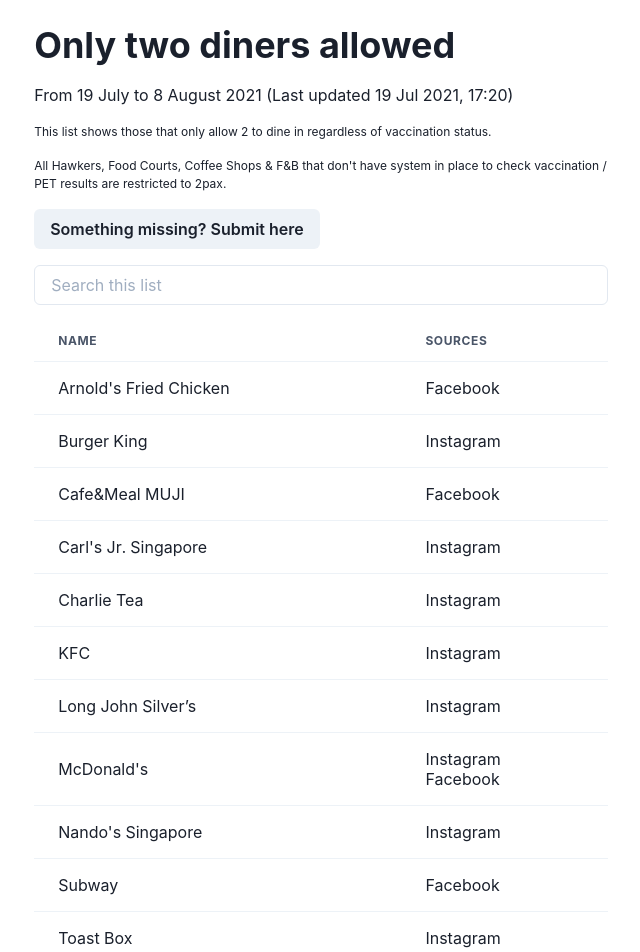
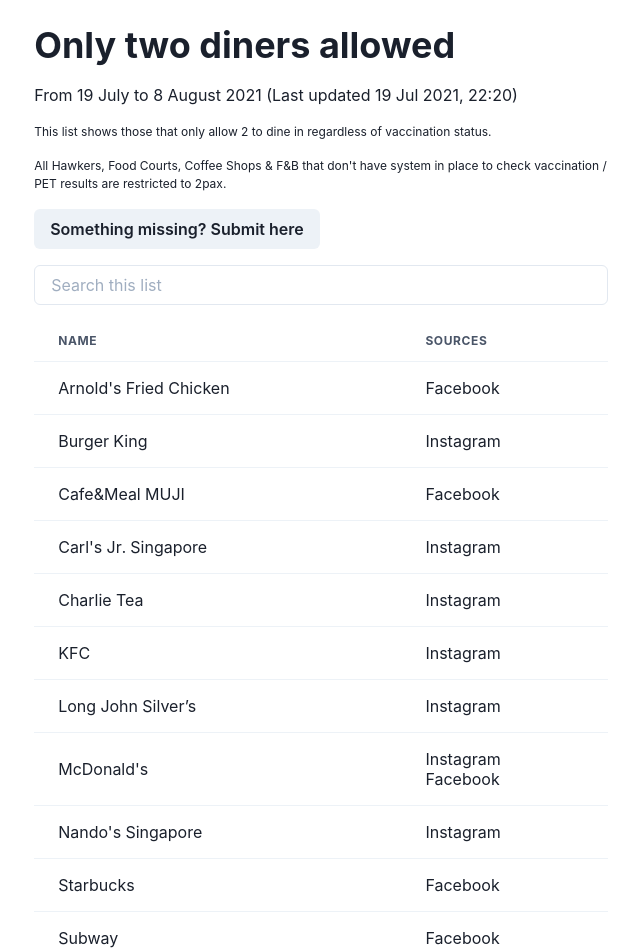
Before and after one commit to gpng/only-two, a Next.js app: page / in a window 1280 px wide. Shown: the top 952 px of the page, without its empty margins (319-959 px from the left). Built offline with nearby package versions, Linux system fonts and the light colour scheme; no server answers.

Commit message:
Update list

```diff
--- a/constants/index.ts
+++ b/constants/index.ts
@@ -3,7 +3,7 @@
 export const BOT_TOKEN = process.env.NEXT_PUBLIC_BOT_TOKEN;
 export const CHAT_ID = process.env.NEXT_PUBLIC_CHAT_ID;
 
-export const LAST_UPDATED = new Date(2021, 6, 19, 17, 20);
+export const LAST_UPDATED = new Date(2021, 6, 19, 22, 20);
 
 export const LIST: Array<Place> = [
   {
@@ -46,4 +46,5 @@
     insta: 'https://www.instagram.com/p/CRftC61HMGq/',
   },
   { name: 'Cafe&Meal MUJI', fb: 'https://www.facebook.com/muji.sg/posts/4170556196359678' },
+  { name: 'Starbucks', fb: 'https://www.facebook.com/StarbucksSingapore/posts/10165050792115136' },
 ];
```
